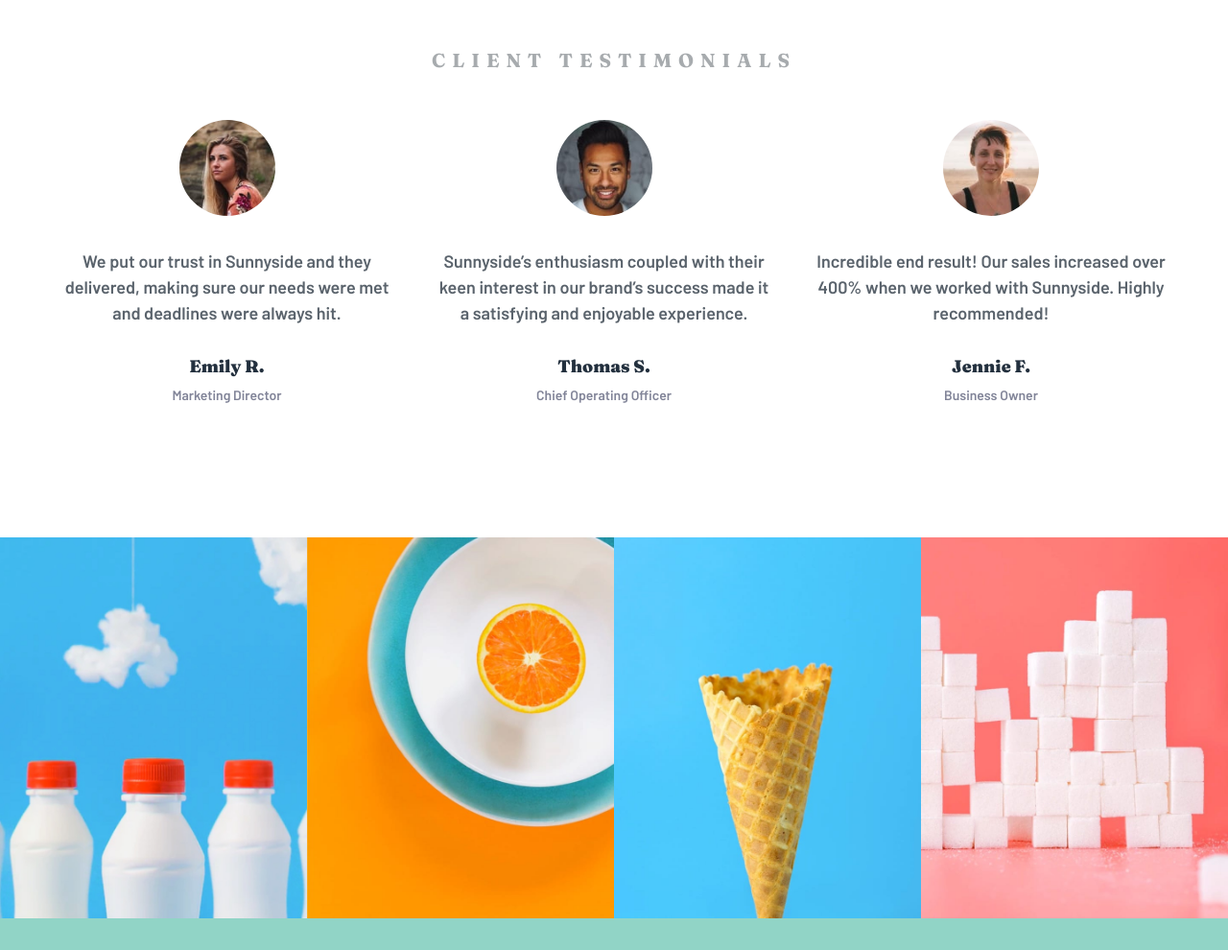
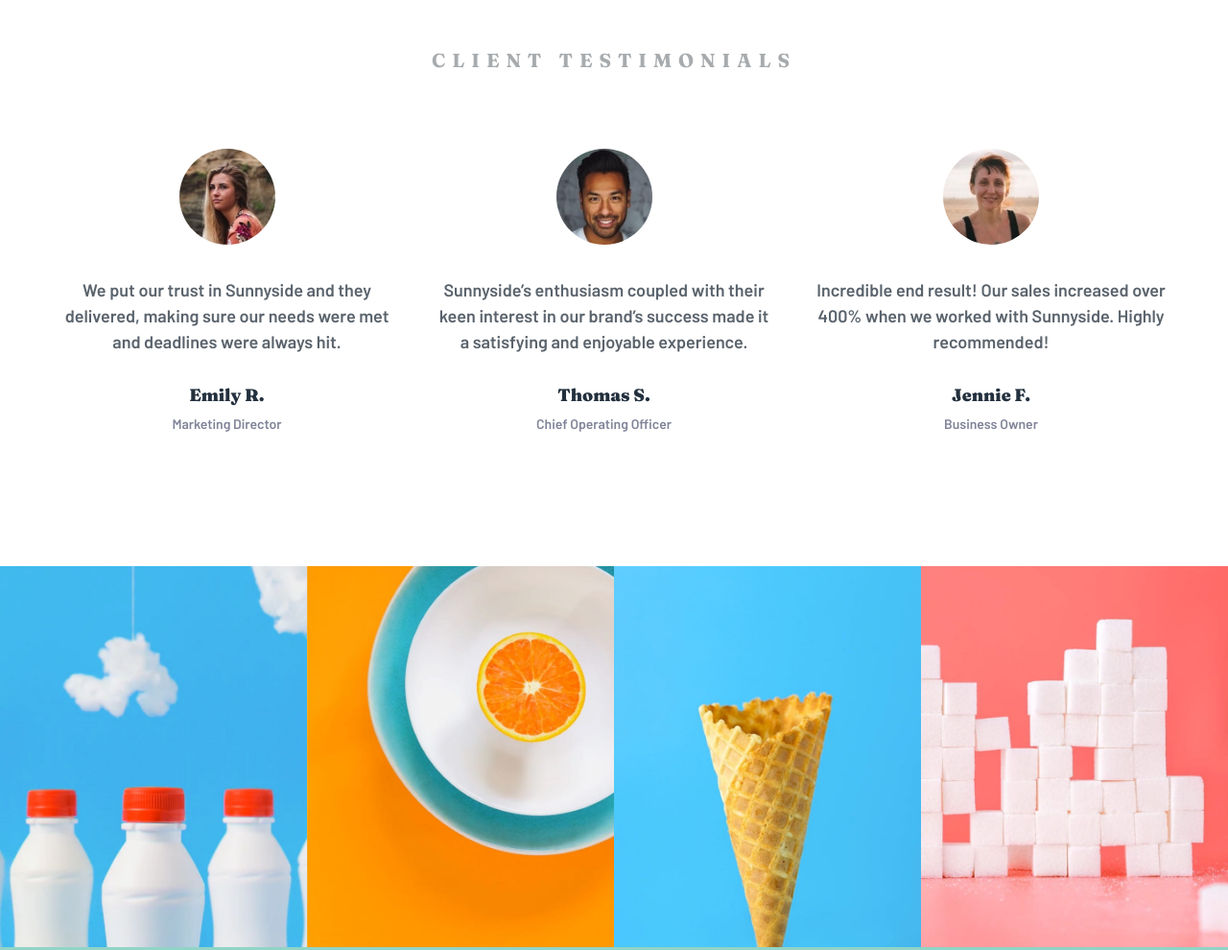
Before and after one commit to naveen-p08/sunnyside-landing-page, a plain HTML site: page index.html in a window 1280 px wide. Shown: the part 2480-3470 px from the top of the page at 96% size. Drawn offline with Linux system fonts and the light colour scheme.

Commit message:
margin changes

```diff
--- a/style.css
+++ b/style.css
@@ -439,7 +439,7 @@ figcaption p {
 }
 
 .testimonial-users > div {
-    margin-top: 5rem;
+    margin-top: 8rem;
 }
 
 .testimonial-profile-img img {
@@ -672,6 +672,7 @@ figcaption p {
         justify-content: center;
         gap: 5rem;
         font-size: var(--fs-body);
+        margin-bottom: 8rem;
     }
 
 }
```
